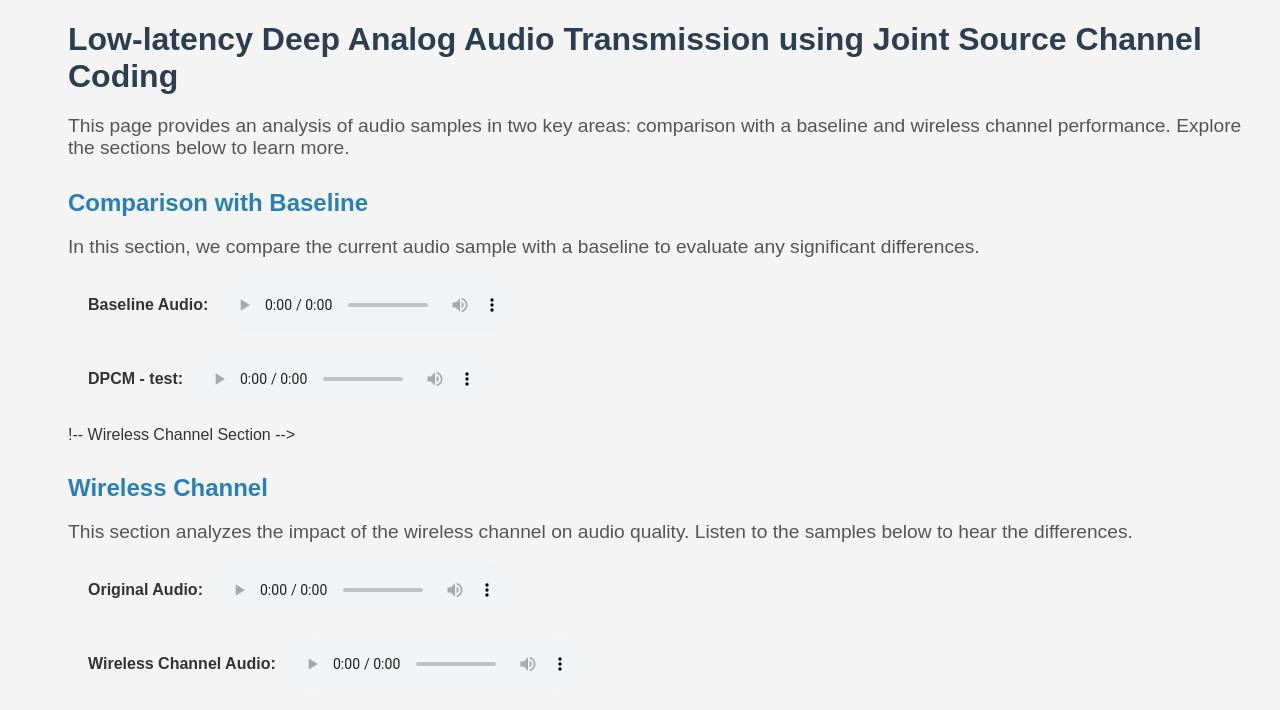
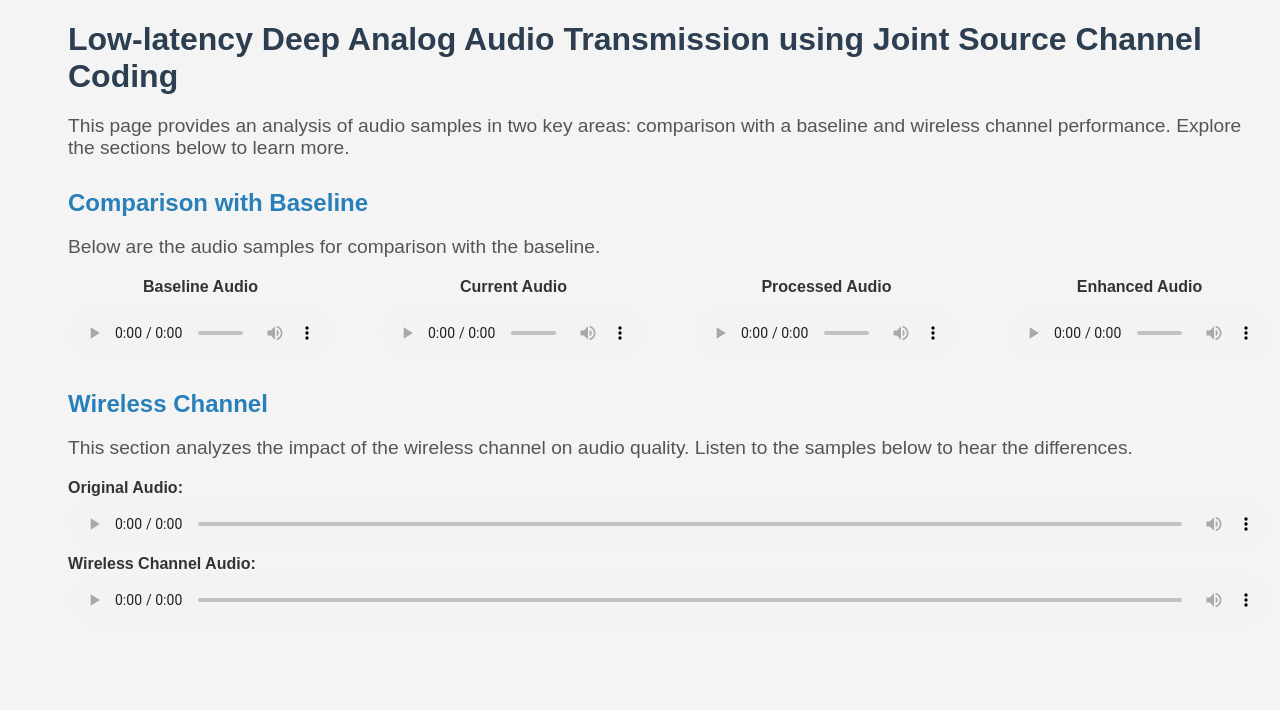
Before and after one commit to MohammadBokaei/Low-Latency-Speech-Transmission, a plain HTML site: page index.html in a window 1280 px wide. Drawn offline with Linux system fonts and the light colour scheme.

Commit message:
Update index.html

```diff
--- a/index.html
+++ b/index.html
@@ -31,14 +31,29 @@
             margin-bottom: 20px; /* Space between description and audio player */
             max-width: 1200px; /* Optional: limits width for better readability */
         }
-        .audio-container {
+        /* Container for audio samples in a row */
+        .audio-row {
             display: flex;
+            justify-content: space-between;
+            margin-bottom: 20px;
+        }
+        /* Each audio sample box */
+        .audio-sample {
+            display: flex;
+            flex-direction: column;
             align-items: center;
-            margin: 20px;
+            width: 22%; /* Adjust this for spacing */
         }
+        /* Align audio titles and players vertically */
         .audio-title {
-            margin-right: 10px;
+            margin-bottom: 10px;
+            text-align: center;
+            width: 100%;
             font-weight: bold;
+        }
+        /* Ensure audio player width matches title */
+        audio {
+            width: 100%;
         }
     </style>
 </head>
@@ -51,25 +66,41 @@
     <section>
         <h2>Comparison with Baseline</h2>
         <p class="description">
-            In this section, we compare the current audio sample with a baseline to evaluate any significant differences.
+            Below are the audio samples for comparison with the baseline.
         </p>
-        <div class="audio-container">
-            <span class="audio-title">Baseline Audio:</span>
+        <div class="audio-row">
+            <div class="audio-sample">
+                <div class="audio-title">Baseline Audio</div>
                 <audio controls>
                     <source src="https://raw.githubusercontent.com/MohammadBokaei/Low-Latency-Speech-Transmission/main/DPCM_latency_2ms_R_1.wav" type="audio/wav">
                     Your browser does not support the audio element.
                 </audio>
             </div>
-        <div class="audio-container">
-            <span class="audio-title">DPCM - test:</span>
+            <div class="audio-sample">
+                <div class="audio-title">Current Audio</div>
                 <audio controls>
                     <source src="https://raw.githubusercontent.com/MohammadBokaei/Low-Latency-Speech-Transmission/main/DPCM_latency_2ms_R_1.wav" type="audio/wav">
                     Your browser does not support the audio element.
                 </audio>
             </div>
+            <div class="audio-sample">
+                <div class="audio-title">Processed Audio</div>
+                <audio controls>
+                    <source src="https://raw.githubusercontent.com/MohammadBokaei/Low-Latency-Speech-Transmission/main/DPCM_latency_2ms_R_1.wav" type="audio/wav">
+                    Your browser does not support the audio element.
+                </audio>
+            </div>
+            <div class="audio-sample">
+                <div class="audio-title">Enhanced Audio</div>
+                <audio controls>
+                    <source src="https://raw.githubusercontent.com/MohammadBokaei/Low-Latency-Speech-Transmission/main/DPCM_latency_2ms_R_1.wav" type="audio/wav">
+                    Your browser does not support the audio element.
+                </audio>
+            </div>
+        </div>
     </section>
 
-    !-- Wireless Channel Section -->
+    <!-- Wireless Channel Section -->
     <section>
         <h2>Wireless Channel</h2>
         <p class="description">
```
Lines whose indentation alone changed are shown as unchanged.
